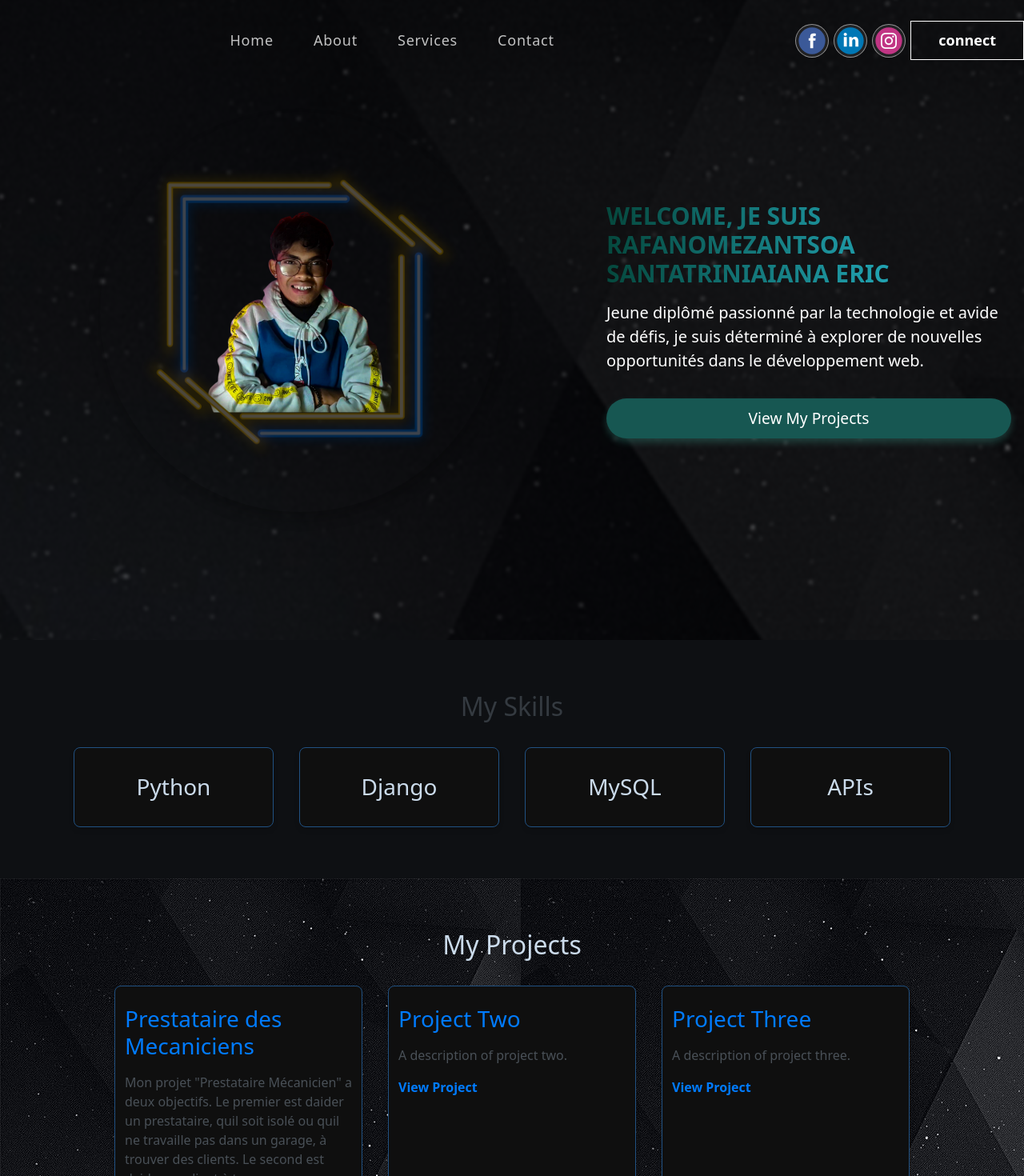
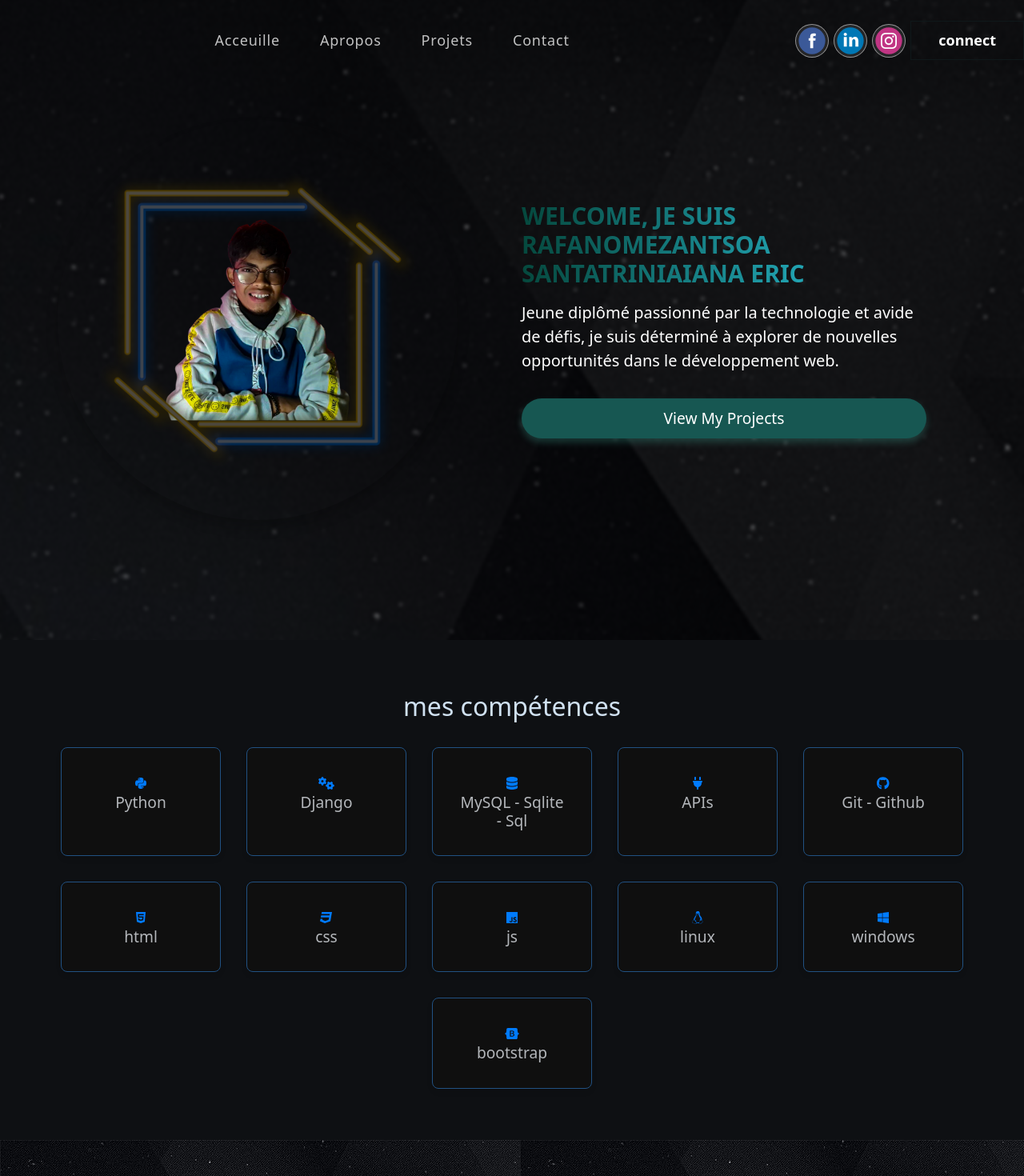
Before and after one commit to RafEric/portfolioRafEric, a React (Create React App) app: page / in a window 1280 px wide. Shown: the top 1470 px of the page at 80% size. Built offline with nearby package versions, Linux system fonts and the light colour scheme.

Commit message:
amelioration du style de mes  skills

```diff
--- a/package.json
+++ b/package.json
@@ -3,6 +3,10 @@
   "version": "0.1.0",
   "private": true,
   "dependencies": {
+    "@fortawesome/fontawesome-svg-core": "^6.6.0",
+    "@fortawesome/free-brands-svg-icons": "^6.6.0",
+    "@fortawesome/free-solid-svg-icons": "^6.6.0",
+    "@fortawesome/react-fontawesome": "^0.2.2",
     "@testing-library/jest-dom": "^5.17.0",
     "@testing-library/react": "^13.4.0",
     "@testing-library/user-event": "^13.5.0",
--- a/src/components/HomePage.css
+++ b/src/components/HomePage.css
@@ -71,7 +71,7 @@
 .skills-section h2 {
   text-align: center;
   margin-bottom: 2rem;
-  color: #343a40;
+  color: #d0e1f1;
 }
 
 .skills-list {
@@ -86,8 +86,9 @@
   border: 1px solid #215182;
   border-radius: 0.5rem;
   padding: 2rem;
-  width: 250px;
+  width: 200px;
   text-align: center;
+  color: #007bff;
   box-shadow: 0 4px 6px rgba(0, 0, 0, 0.1);
   transition: transform 0.3s ease;
 }
@@ -97,15 +98,17 @@
 }
 
 .skill-card i {
-  font-size: 3rem;
+  font-size: 5rem;
   color: #007bff;
   margin-bottom: 1rem;
 }
 
 .skill-card h3 {
   margin: 0;
-  color: #cbdbeb;
+  font-size: 1.2rem;
+  color: #b4b7bb;
 }
+
 
 /* Projects Section Styles */
 .projects-section {
@@ -143,7 +146,7 @@
 
 .project-card p {
   margin: 0 0 1rem;
-  color: #495057;
+  color: #6e8686;
 }
 
 .project-card a {
--- a/src/components/HomePage.js
+++ b/src/components/HomePage.js
@@ -23,7 +23,7 @@ const HomePage = () => {
 
               <div className="row  gy-4">
                 {/* Image de profil */}
-                <div className="col-md-7">
+                <div className="col-md-6">
                   <motion.div
                    className="profile-frame-wrapper"
                     initial={{ opacity: 0, scale: 0.9 }}
--- a/src/components/Navbar.css
+++ b/src/components/Navbar.css
@@ -47,7 +47,7 @@ nav.navbar .navbar-nav a.nav-link.navbar-link.active {
 .social-icon a {
   width: 42px;
   height: 42px;
-  background: rgba(217,217,217, 0.1);
+  background: rgba(248, 247, 247, 0.1);
   display: inline-block;
   border-radius: 50%;
   margin-right: 6px;
@@ -77,7 +77,7 @@ nav.navbar .navbar-nav a.nav-link.navbar-link.active {
 .navbar-text button {
   font-weight: 700;
   color: #fff;
-  border: 1px solid #fff;
+  border: 1px solid #0f181a;
   padding: 10px 34px;
   font-size: 18px;
   position: relative;
--- a/src/components/Navbar.js
+++ b/src/components/Navbar.js
@@ -34,13 +34,13 @@ const MyNavbar = () => {
       <Navbar.Collapse id="basic-navbar-nav">
         <Nav className="mx-auto">
           <Nav.Link as={Link} to="/" className={activeLink === 'home' ? 'active navbar-link' : 'navbar-link'} onClick={() => onUpdateActiveLink('home')}>
-            Home
+            Acceuille
           </Nav.Link>
           <Nav.Link as={Link}  to="/about" className={activeLink === 'competenses' ? 'active navbar-link' : 'navbar-link'} onClick={() => onUpdateActiveLink('home')} >
-            About
+            Apropos
           </Nav.Link>
           <Nav.Link as={Link} to="/services" className={activeLink === 'projects' ? 'active navbar-link' : 'navbar-link'} onClick={() => onUpdateActiveLink('home')}>
-            Services
+            Projets
           </Nav.Link>
           <Nav.Link as={Link} to="/contact" className={activeLink === 'contact' ? 'active navbar-link' : 'navbar-link'} onClick={() => onUpdateActiveLink('home')}>
             Contact
--- a/src/components/ProjectsSection.js
+++ b/src/components/ProjectsSection.js
@@ -3,14 +3,14 @@ import './HomePage.css'; // Assurez-vous que ce fichier est importé correctemen
 
 const projects = [
   { title: 'Prestataire des Mecaniciens', description: 'Mon projet "Prestataire Mécanicien" a deux objectifs. Le premier est daider un prestataire, quil soit isolé ou quil ne travaille pas dans un garage, à trouver des clients. Le second est daider un client à trouver un mécanicien adapté à ses besoins, en fonction de son expérience ou de ses tarifs. De plus, il permet de localiser rapidement un mécanicien pour un dépannage lorsque le client tombe en panne, grâce à la position géographique.', link: '#' },
-  { title: 'Project Two', description: 'A description of project two.', link: '#' },
-  { title: 'Project Three', description: 'A description of project three.', link: '#' },
+  { title: 'Gestion PV réunion', description: '.', link: '#' },
+  { title: '', description: '', link: '#' },
 ];
 
 const ProjectsSection = () => (
 
   <div className="projects-section" id="projects">
-    <h2>My Projects</h2>
+    <h2>Mes Projets</h2>
     <div class="row projectRow gy-4">
     {projects.map(project => (
 
--- a/src/components/SkillsSection.js
+++ b/src/components/SkillsSection.js
@@ -1,21 +1,31 @@
 import React from 'react';
-import './HomePage.css'; // Assurez-vous que ce fichier est importé correctement
-
+import { FontAwesomeIcon } from '@fortawesome/react-fontawesome';
+import { faCogs, faDatabase, faPlug } from '@fortawesome/free-solid-svg-icons';
+import { faPython , faGithub, faHtml5, faCss3,faJs, faBootstrap, faLinux, faWindows} from '@fortawesome/free-brands-svg-icons';
+import './HomePage.css';
 
 const skills = [
-  { name: 'Python', icon: 'fab fa-python' },
-  { name: 'Django', icon: 'fas fa-cogs' },
-  { name: 'MySQL', icon: 'fas fa-database' },
-  { name: 'APIs', icon: 'fas fa-plug' },
+  { name: 'Python', icon: faPython },
+  { name: 'Django', icon: faCogs },
+  { name: 'MySQL - Sqlite - Sql', icon: faDatabase },
+  { name: 'APIs', icon: faPlug },
+  {name: 'Git - Github', icon: faGithub },
+  { name: 'html', icon: faHtml5 },
+  { name: 'css', icon: faCss3 },
+  {name: 'js', icon: faJs },
+  { name: 'linux', icon: faLinux },
+  { name: 'windows', icon: faWindows },
+  {name: 'bootstrap', icon: faBootstrap },
+
 ];
 
 const SkillsSection = () => (
   <div className="skills-section" id="skills">
-    <h2>My Skills</h2>
+    <h2>mes compétences</h2>
     <div className="skills-list">
       {skills.map(skill => (
         <div className="skill-card" key={skill.name}>
-          <i className={skill.icon}></i>
+          <FontAwesomeIcon icon={skill.icon} />
           <h3>{skill.name}</h3>
         </div>
       ))}
```
Also changed, not shown: 1 other file (tests, documents, lock files or other folders).
